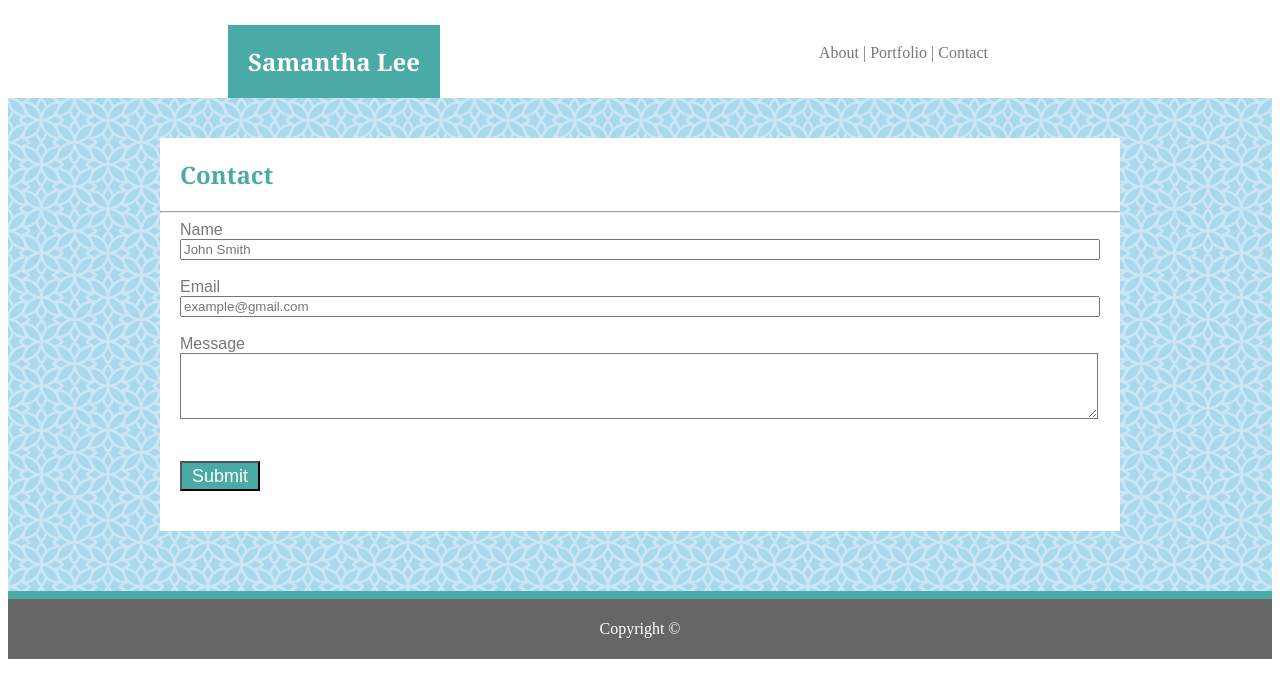
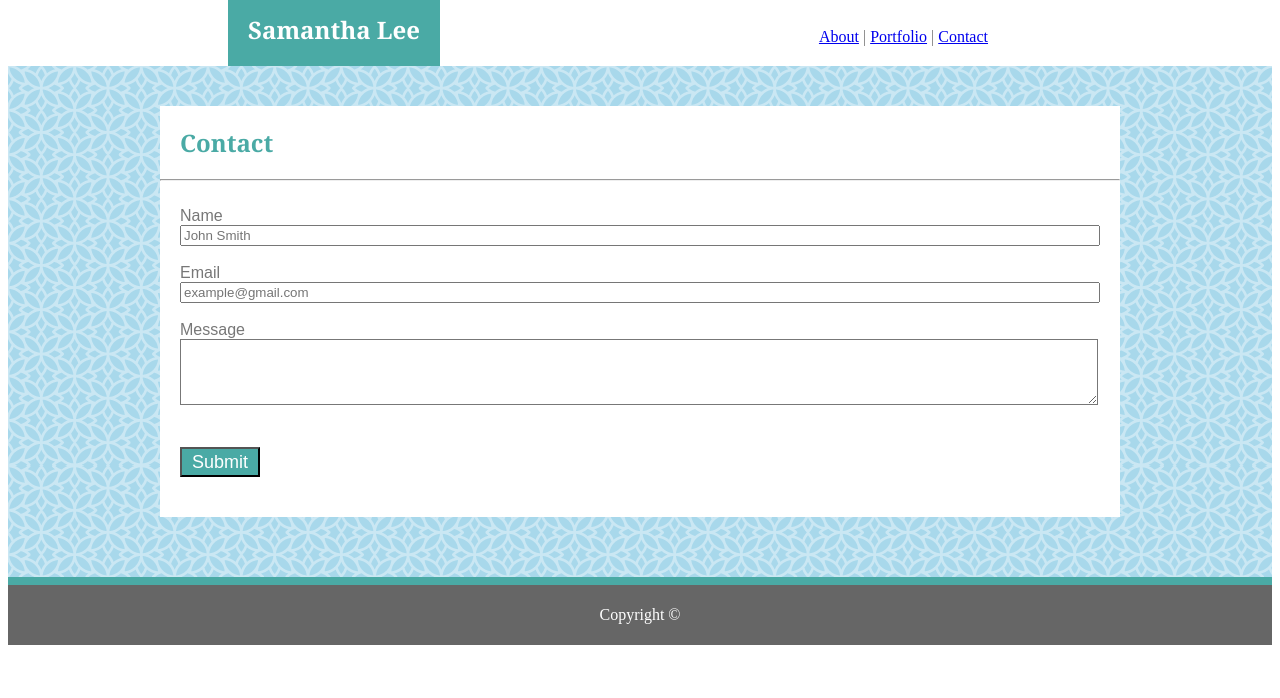
Before and after one commit to samilee823/Portfolio, a plain HTML site: page contact.html in a window 1280 px wide. Drawn offline with Linux system fonts and the light colour scheme.

Commit message:
add nav to header

```diff
--- a/contact.html
+++ b/contact.html
@@ -11,14 +11,14 @@
 <!-- header -->
     <header>
     <h1 class= "name">Samantha Lee</h1>
-    <p>About | Portfolio | Contact</p>
-    </header>
+    <nav> <a href="index.html">About</a> | <a href="portfolio.html">Portfolio</a> | <a href="contact.html">Contact</a></nav>
+</header>
 <!-- content  -->
 <section class=background>
 
     <div class="container">
         <h1 class="topic">Contact</h1>
-        <hr>
+        <hr> <br>
 <!-- form  -->
         <section id="contact-form">
             <form action="/action_page.php" method="get" id="nameform">
```
Also changed, not shown: index.html (+1 -1 lines), portfolio.html (+1 -1 lines).
